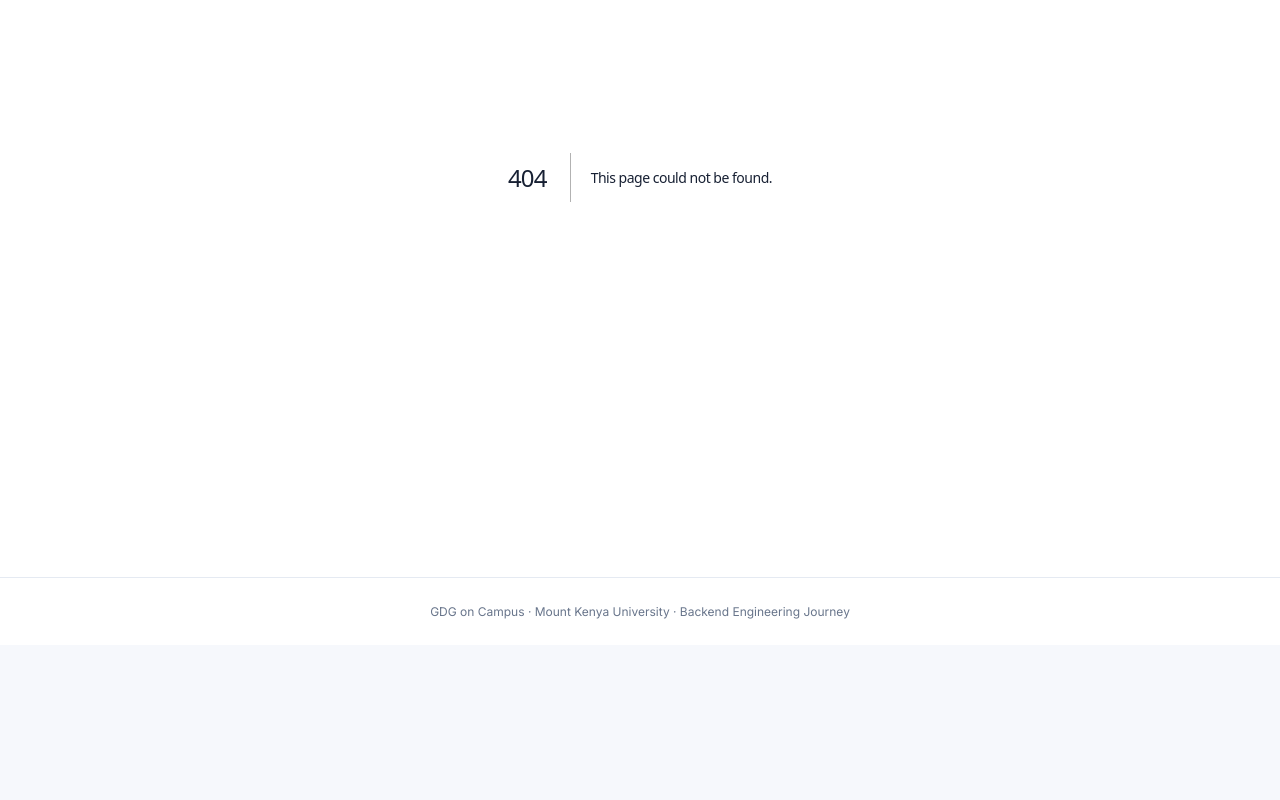
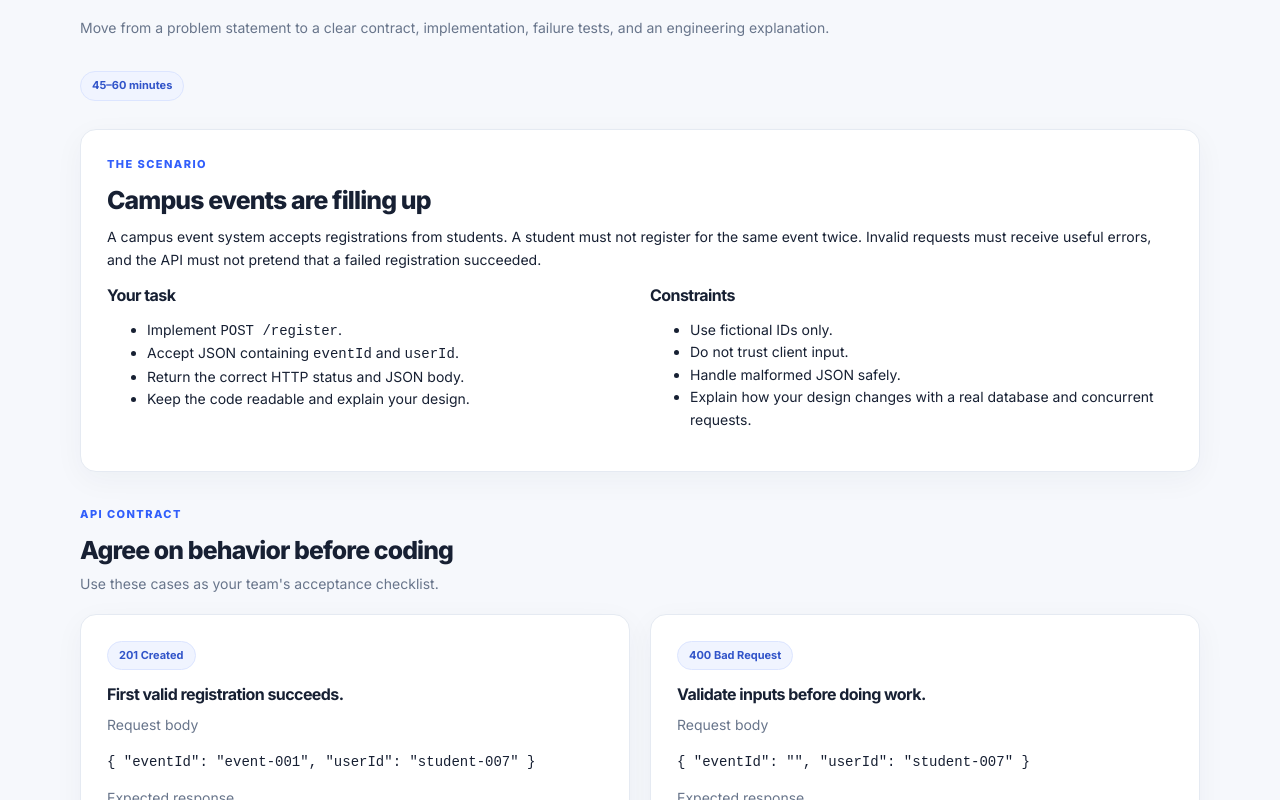
Before and after one commit to elvis-cdev/gdg-backend-lab, a Next.js app: page /challenge in a window 1280 px wide. Before the commit this address had no page. Shown: the part 300-1100 px from the top of the page. Before the commit the page ends 945 px from the top, so only its background shows below. Built offline with nearby package versions, Linux system fonts and the light colour scheme; no server answers.

Commit message:
Add guided event challenge page

```diff
--- /dev/null
+++ b/app/challenge/page.tsx
@@ -0,0 +1,22 @@
+import Link from "next/link";
+import { currentUser } from "@/lib/auth";
+
+const cases = [
+  { status: "201 Created", request: '{ "eventId": "event-001", "userId": "student-007" }', response: '{ "ok": true, "registration": { "eventId": "event-001", "userId": "student-007" } }', note: "First valid registration succeeds." },
+  { status: "400 Bad Request", request: '{ "eventId": "", "userId": "student-007" }', response: '{ "error": "eventId and userId are required" }', note: "Validate inputs before doing work." },
+  { status: "404 Not Found", request: '{ "eventId": "missing-event", "userId": "student-007" }', response: '{ "error": "Event not found" }', note: "The requested event does not exist." },
+  { status: "409 Conflict", request: '{ "eventId": "event-001", "userId": "student-007" }', response: '{ "error": "Already registered" }', note: "Repeat the same registration after the first success." },
+];
+
+export default async function ChallengePage() {
+  const user = await currentUser();
+  return <main className="shell">
+    <div className="page-heading"><div><p className="eyebrow">SESSION 1 · TEAM CHALLENGE</p><h1>Build a trustworthy event registration API</h1><p className="muted">Move from a problem statement to a clear contract, implementation, failure tests, and an engineering explanation.</p></div><span className="pill">45–60 minutes</span></div>
+    <section className="card"><p className="eyebrow">THE SCENARIO</p><h2>Campus events are filling up</h2><p>A campus event system accepts registrations from students. A student must not register for the same event twice. Invalid requests must receive useful errors, and the API must not pretend that a failed registration succeeded.</p>
+      <div className="grid"><div><h3>Your task</h3><ul><li>Implement <code>POST /register</code>.</li><li>Accept JSON containing <code>eventId</code> and <code>userId</code>.</li><li>Return the correct HTTP status and JSON body.</li><li>Keep the code readable and explain your design.</li></ul></div><div><h3>Constraints</h3><ul><li>Use fictional IDs only.</li><li>Do not trust client input.</li><li>Handle malformed JSON safely.</li><li>Explain how your design changes with a real database and concurrent requests.</li></ul></div></div>
+    </section>
+    <section className="section"><div className="section-heading"><p className="eyebrow">API CONTRACT</p><h2>Agree on behavior before coding</h2><p className="muted">Use these cases as your team's acceptance checklist.</p></div><div className="grid">{cases.map((item) => <article className="card" key={item.status + item.request}><span className="pill">{item.status}</span><h3 style={{marginTop:14}}>{item.note}</h3><p className="muted">Request body</p><pre className="code">{item.request}</pre><p className="muted">Expected response</p><pre className="code">{item.response}</pre></article>)}</div></section>
+    <section className="section card"><p className="eyebrow">TEAM WORKFLOW</p><h2>Work in five passes</h2><ol><li><strong>Understand:</strong> list assumptions, resources, and failure cases.</li><li><strong>Design:</strong> write the route, request schema, status codes, and response bodies before coding.</li><li><strong>Implement:</strong> build the endpoint in your team's shared workspace.</li><li><strong>Probe failures:</strong> try missing fields, malformed JSON, an unknown event, a duplicate, and a second different student.</li><li><strong>Defend:</strong> explain how your design prevents duplicate rows and overselling event capacity under concurrent requests.</li></ol><div className="notice"><strong>Important:</strong> the starter runner executes <code>server.js</code> in an isolated container and shows process output. The cases above are the acceptance contract for the team to verify; they are not yet an automatically enforced grader.</div><div className="hero-actions"><Link className="button" href={user ? "/dashboard" : "/register"}>{user ? "Open team workspace" : "Create account to join the lab"} →</Link><Link className="button secondary" href="/facilitator">Facilitator guide</Link></div></section>
+    <section className="section"><div className="section-heading"><p className="eyebrow">GOING BEYOND THE DEMO</p><h2>Production thinking</h2></div><div className="grid"><article className="card"><h3>Duplicate prevention</h3><p className="muted">An in-memory Set works only for a single process and resets when the server restarts. In production, use a database unique constraint on the pair (eventId, userId), and handle a uniqueness conflict as HTTP 409.</p></article><article className="card"><h3>Capacity under concurrency</h3><p className="muted">Two requests can observe one remaining seat at the same time. Use a transaction or atomic conditional update in the database, then create the registration only when a seat was successfully reserved.</p></article></div></section>
+  </main>;
+}
```
